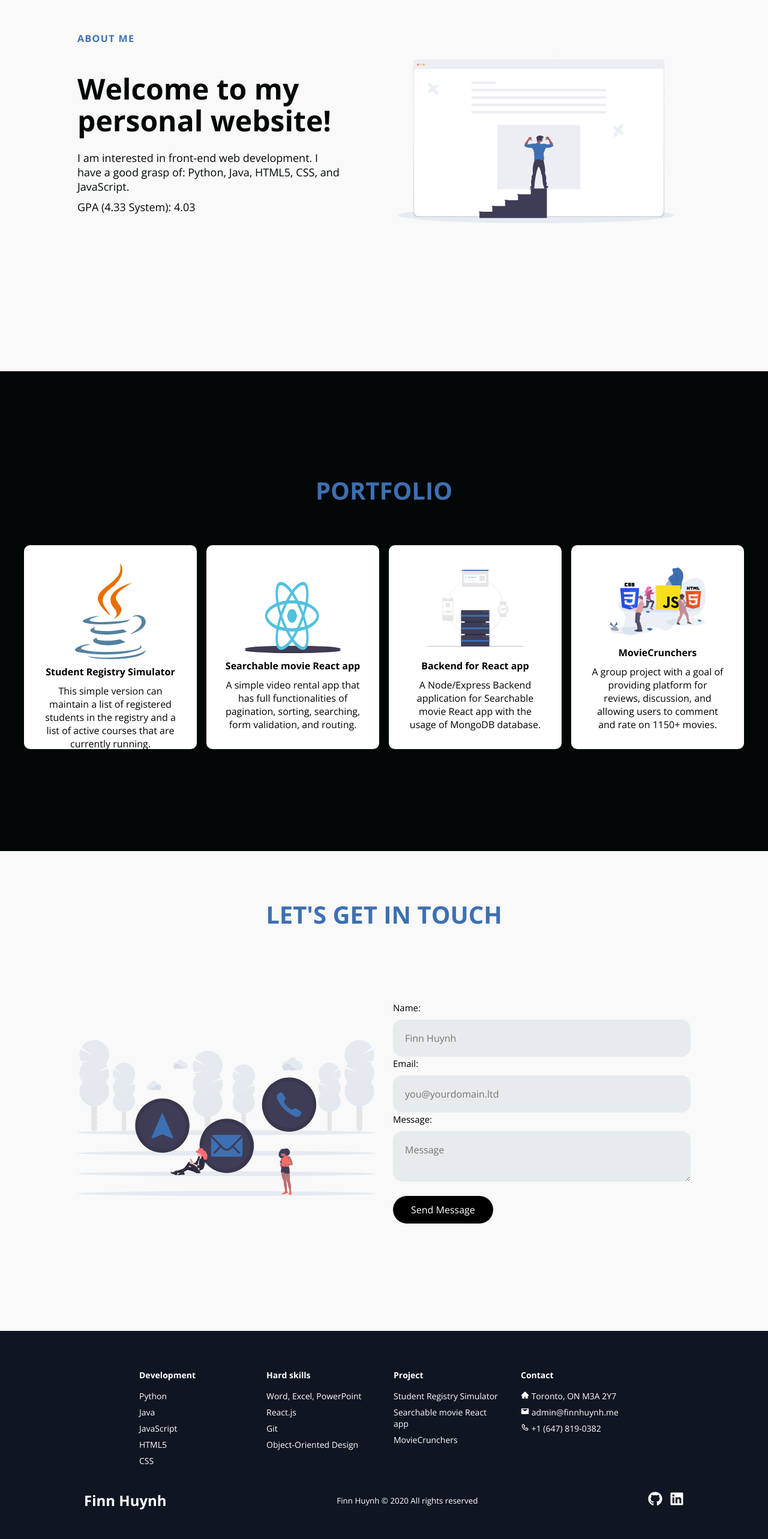
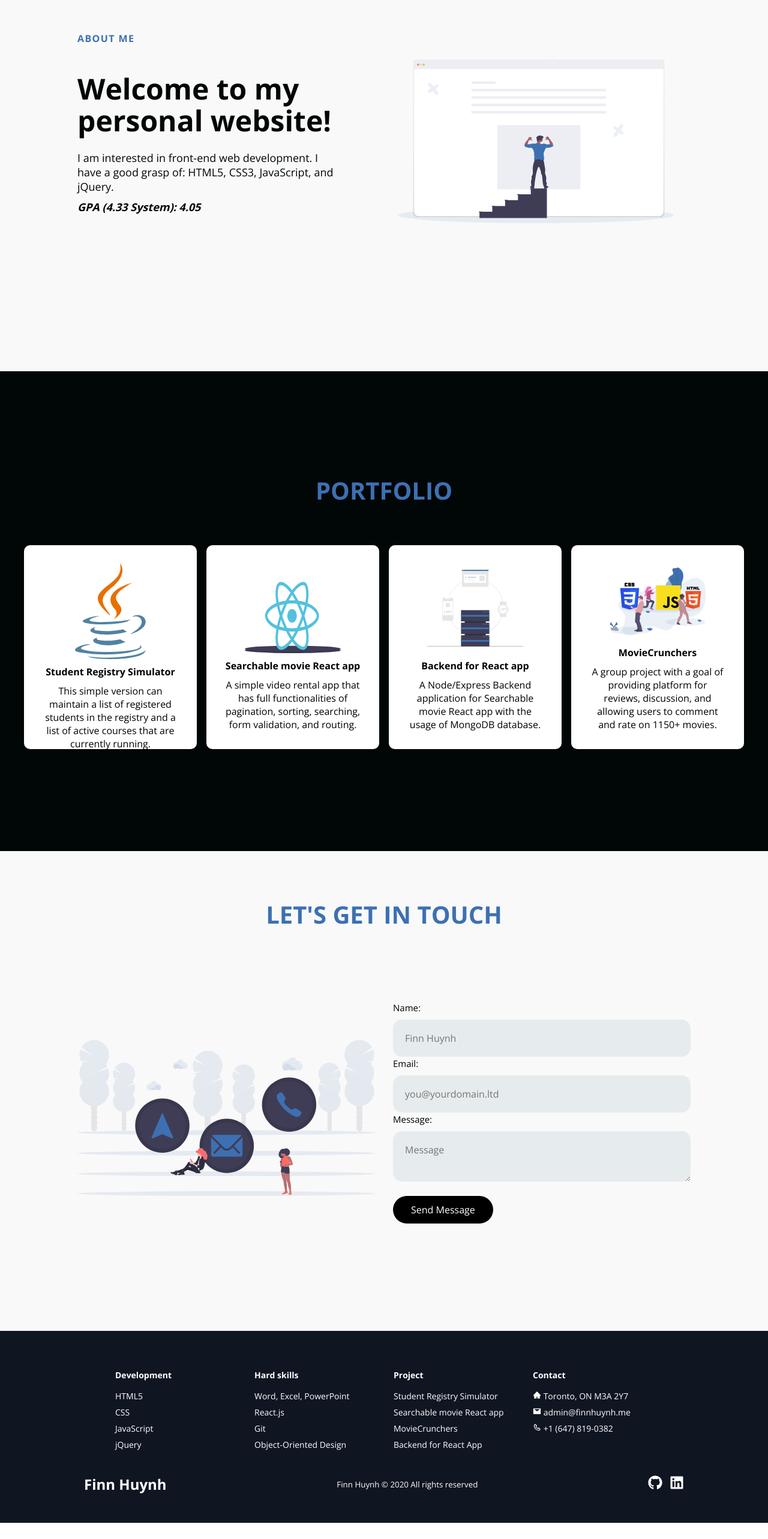
Before and after one commit to trachuynh2014/Personal-Website, a React (Create React App) app: page / in a window 1280 px wide. Shown: the part 981-3547 px from the top of the page at 60% size. After the commit the page ends 3520 px from the top, so only its background shows below. Built offline with nearby package versions, Linux system fonts and the light colour scheme.

Commit message:
Clean code and update info

```diff
--- a/src/components/Contact/ContactElements.js
+++ b/src/components/Contact/ContactElements.js
@@ -12,6 +12,10 @@ export const ContactContainer = styled.div`
 
   @media screen and (max-width: 768px) {
     padding: 100px 0;
+  }
+
+  @media screen and (max-width: 480px) {
+    height: 110vh;
   }
 `;
 export const ContactH1 = styled.h1`
--- a/src/components/Footer/FooterElements.js
+++ b/src/components/Footer/FooterElements.js
@@ -17,7 +17,7 @@ export const FooterWrap = styled.div`
   top: 0;
 `;
 
-export const FooterLinksContainer = styled.div`
+export const FooterItemsContainer = styled.div`
   display: flex;
   justify-content: center;
 
@@ -26,7 +26,7 @@ export const FooterLinksContainer = styled.div`
   }
 `;
 
-export const FooterLinksWrapper = styled.div`
+export const FooterItemsWrapper = styled.div`
   display: flex;
 
   @media screen and (max-width: 820px) {
@@ -34,13 +34,13 @@ export const FooterLinksWrapper = styled.div`
   }
 `;
 
-export const FooterLinkItems = styled.div`
+export const FooterItems = styled.div`
   display: flex;
   flex-direction: column;
   align-items: flex-start;
   margin: 16px;
   text-align: left;
-  width: 180px;
+  width: 200px;
   box-sizing: border-box;
   color: #fff;
 
@@ -51,12 +51,12 @@ export const FooterLinkItems = styled.div`
   }
 `;
 
-export const FooterLinkTitle = styled.h1`
+export const FooterItemTitle = styled.h1`
   font-size: 14px;
   margin-bottom: 16px;
 `;
 
-export const FooterLink = styled.p`
+export const FooterItem = styled.p`
   color: #fff;
   margin-bottom: 0.5rem;
   font-size: 14px;
--- a/src/components/Footer/index.jsx
+++ b/src/components/Footer/index.jsx
@@ -6,11 +6,11 @@ import { BiPhone } from "react-icons/bi/index";
 import {
   FooterContainer,
   FooterWrap,
-  FooterLinksContainer,
-  FooterLink,
-  FooterLinkItems,
-  FooterLinkTitle,
-  FooterLinksWrapper,
+  FooterItemsContainer,
+  FooterItems,
+  FooterItem,
+  FooterItemTitle,
+  FooterItemsWrapper,
   SocialMediaWrap,
   SocialIconLink,
   SocialIcons,
@@ -25,45 +25,45 @@ const Footer = () => {
   return (
     <FooterContainer>
       <FooterWrap>
-        <FooterLinksContainer>
-          <FooterLinksWrapper>
-            <FooterLinkItems>
-              <FooterLinkTitle>Development </FooterLinkTitle>
-              <FooterLink>Python</FooterLink>
-              <FooterLink>Java</FooterLink>
-              <FooterLink>JavaScript</FooterLink>
-              <FooterLink>HTML5</FooterLink>
-              <FooterLink>CSS</FooterLink>
-            </FooterLinkItems>
-            <FooterLinkItems>
-              <FooterLinkTitle>Hard skills </FooterLinkTitle>
-              <FooterLink>Word, Excel, PowerPoint</FooterLink>
-              <FooterLink>React.js</FooterLink>
-              <FooterLink>Git</FooterLink>
-              <FooterLink>Object-Oriented Design</FooterLink>
-            </FooterLinkItems>
-          </FooterLinksWrapper>
-          <FooterLinksWrapper>
-            <FooterLinkItems>
-              <FooterLinkTitle>Project </FooterLinkTitle>
-              <FooterLink>Student Registry Simulator</FooterLink>
-              <FooterLink>Searchable movie React app</FooterLink>
-              <FooterLink>MovieCrunchers</FooterLink>
-            </FooterLinkItems>
-            <FooterLinkItems>
-              <FooterLinkTitle>Contact </FooterLinkTitle>
-              <FooterLink>
+        <FooterItemsContainer>
+          <FooterItemsWrapper>
+            <FooterItems>
+              <FooterItemTitle>Development </FooterItemTitle>
+              <FooterItem>HTML5</FooterItem>
+              <FooterItem>CSS</FooterItem>
+              <FooterItem>JavaScript</FooterItem>
+              <FooterItem>jQuery</FooterItem>
+            </FooterItems>
+            <FooterItems>
+              <FooterItemTitle>Hard skills </FooterItemTitle>
+              <FooterItem>Word, Excel, PowerPoint</FooterItem>
+              <FooterItem>React.js</FooterItem>
+              <FooterItem>Git</FooterItem>
+              <FooterItem>Object-Oriented Design</FooterItem>
+            </FooterItems>
+          </FooterItemsWrapper>
+          <FooterItemsWrapper>
+            <FooterItems>
+              <FooterItemTitle>Project </FooterItemTitle>
+              <FooterItem>Student Registry Simulator</FooterItem>
+              <FooterItem>Searchable movie React app</FooterItem>
+              <FooterItem>MovieCrunchers</FooterItem>
+              <FooterItem>Backend for React App</FooterItem>
+            </FooterItems>
+            <FooterItems>
+              <FooterItemTitle>Contact </FooterItemTitle>
+              <FooterItem>
                 <AiFillHome /> Toronto, ON M3A 2Y7
-              </FooterLink>
-              <FooterLink>
+              </FooterItem>
+              <FooterItem>
                 <AiFillMail /> admin@finnhuynh.me
-              </FooterLink>
-              <FooterLink>
+              </FooterItem>
+              <FooterItem>
                 <BiPhone /> +1 (647) 819-0382
-              </FooterLink>
-            </FooterLinkItems>
-          </FooterLinksWrapper>
-        </FooterLinksContainer>
+              </FooterItem>
+            </FooterItems>
+          </FooterItemsWrapper>
+        </FooterItemsContainer>
         <SocialMedia>
           <SocialMediaWrap>
             <WebsiteLogo to="/" onClick={toggleHome}>
--- a/src/components/InfoSection/Data.js
+++ b/src/components/InfoSection/Data.js
@@ -4,13 +4,11 @@ export const homeObjOne = {
   id: "about",
   lightBg: true,
   lightText: false,
-  lightTextDesc: false,
   topLine: "ABOUT ME",
   headline: "Welcome to my personal website!",
   description:
-    "I am interested in front-end web development. I have a good grasp of: Python, Java, HTML5, CSS, and JavaScript.",
-  description2: "GPA (4.33 System): 4.03",
-  buttonLabel: "Get started",
+    "I am interested in front-end web development. I have a good grasp of: HTML5, CSS3, JavaScript, and jQuery.",
+  description2: "GPA (4.33 System): 4.05",
   imgStart: false,
   img: img1,
   alt: "A man standing proudly.",
@@ -23,14 +21,11 @@ export const homeObjTwo = {
   id: "contact",
   lightBg: true,
   lightText: false,
-  lightTextDesc: false,
-  topLine: "Contact ME",
+  topLine: "",
   headline: "Let's get in touch",
-  description:
-    "I am actively looking for an internship in the summer of 2021. Please let me know if you have any questions, I would be happy to answer them. ",
-  description3: "Email",
-  description4: "GPA (4.33 System): 4.03",
-  buttonLabel: "Get started",
+  description: "",
+  description3: "",
+  description4: "",
   imgStart: true,
   img: img2,
   alt: "an image indicates that this section is a contact section.",
--- a/src/components/InfoSection/InfoElements.js
+++ b/src/components/InfoSection/InfoElements.js
@@ -83,6 +83,12 @@ export const Subtitle = styled.p`
   line-height: 24px;
   color: ${({ darkText }) => (darkText ? "#010606" : "#fff")};
 `;
+
+export const Content = styled(Subtitle)`
+  font-style: italic;
+  font-weight: 800;
+`;
+
 export const ContactLink = styled.a`
   cursor: pointer;
   text-decoration: none;
--- a/src/components/InfoSection/index.jsx
+++ b/src/components/InfoSection/index.jsx
@@ -8,6 +8,7 @@ import {
   TopLine,
   Heading,
   Subtitle,
+  Content,
   Column2,
   Img,
   ImgWrap,
@@ -25,8 +26,6 @@ const InfoSection = ({
   img,
   alt,
   description2,
-  description3,
-  description4,
 }) => {
   return (
     <React.Fragment>
@@ -38,7 +37,7 @@ const InfoSection = ({
                 <TopLine>{topLine}</TopLine>
                 <Heading lightText={lightText}>{headline}</Heading>
                 <Subtitle darkText={darkText}>{description}</Subtitle>
-                <Subtitle darkText={darkText}>{description2}</Subtitle>
+                <Content darkText={darkText}>{description2}</Content>
               </TextWrapper>
             </Column1>
             <Column2>
--- a/src/pages/index.js
+++ b/src/pages/index.js
@@ -22,7 +22,6 @@ const Home = () => {
       <HeroSection />
       <InfoSection {...homeObjOne} />
       <Services />
-      {/* <InfoSection {...homeObjTwo} /> */}
       <Contact {...homeObjTwo} />
       <Footer />
     </React.Fragment>
```
Also changed, not shown: 1 other file (tests, documents, lock files or other folders).
